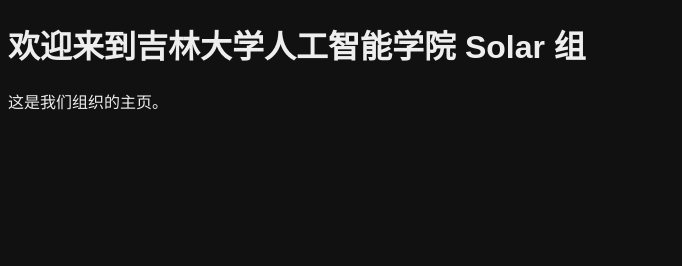
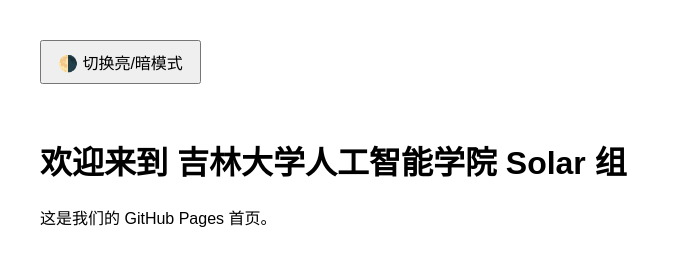
Before and after one commit to JLU-Solar/.github, a plain HTML site: page index.html in a window 1280 px wide. Shown: the whole page, without its empty margins (0-682 px from the left). Drawn offline with Linux system fonts and the light colour scheme.

Commit message:
Update index.html

```diff
--- a/index.html
+++ b/index.html
@@ -5,14 +5,41 @@
   <title>JLU-Solar</title>
   <style>
     body {
-      background-color: #111;
-      color: #eee;
       font-family: sans-serif;
+      padding: 2rem;
+      transition: background-color 0.3s, color 0.3s;
+    }
+
+    body.light-mode {
+      background-color: #ffffff;
+      color: #000000;
+    }
+
+    body.dark-mode {
+      background-color: #111111;
+      color: #eeeeee;
+    }
+
+    button {
+      padding: 0.5rem 1rem;
+      font-size: 1rem;
+      margin-bottom: 2rem;
+      cursor: pointer;
     }
   </style>
 </head>
-<body>
-  <h1>欢迎来到吉林大学人工智能学院 Solar 组</h1>
-  <p>这是我们组织的主页。</p>
+<body class="light-mode">
+  <button onclick="toggleMode()">🌗 切换亮/暗模式</button>
+
+  <h1>欢迎来到 吉林大学人工智能学院 Solar 组</h1>
+  <p>这是我们的 GitHub Pages 首页。</p>
+
+  <script>
+    function toggleMode() {
+      const body = document.body;
+      body.classList.toggle("light-mode");
+      body.classList.toggle("dark-mode");
+    }
+  </script>
 </body>
 </html>
```
